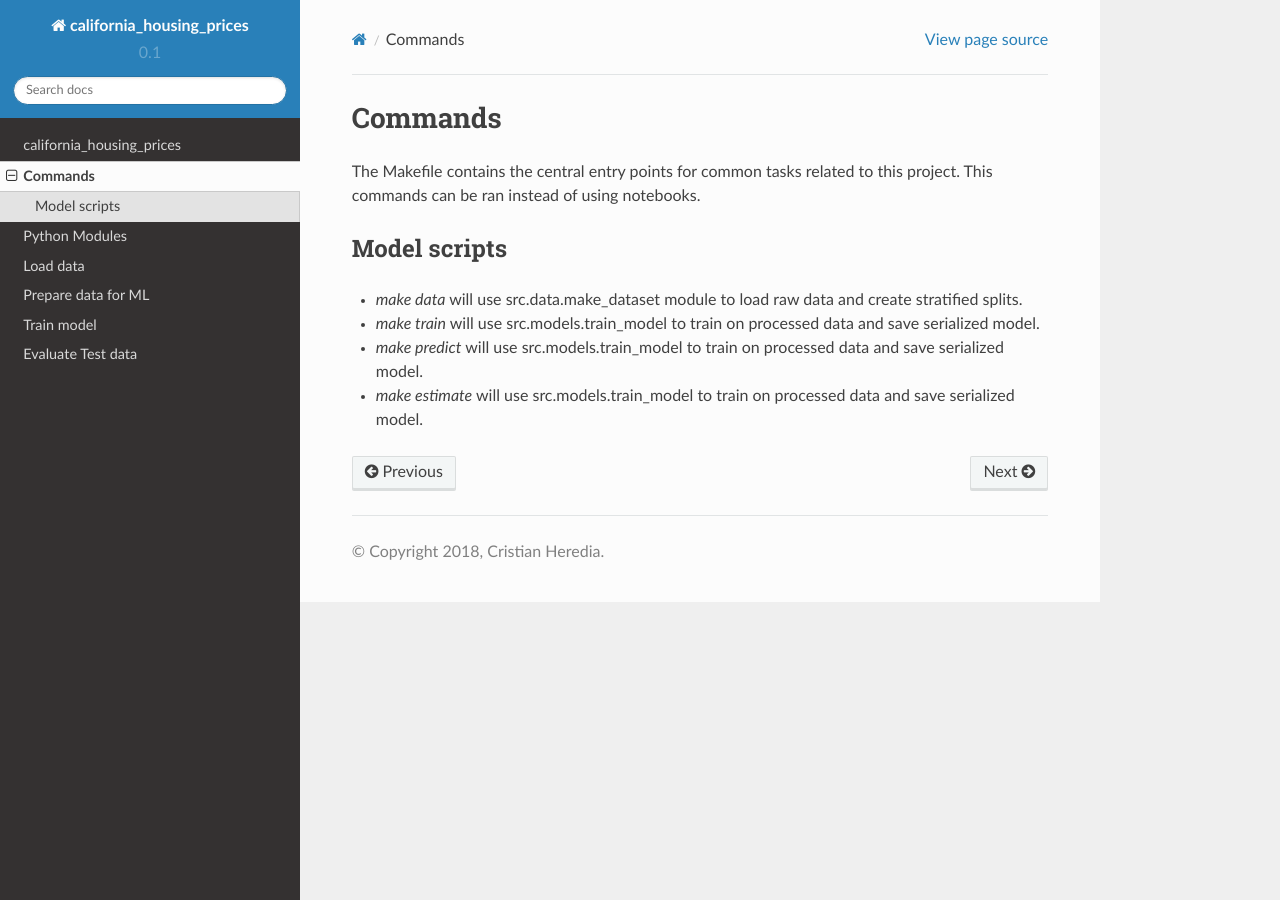
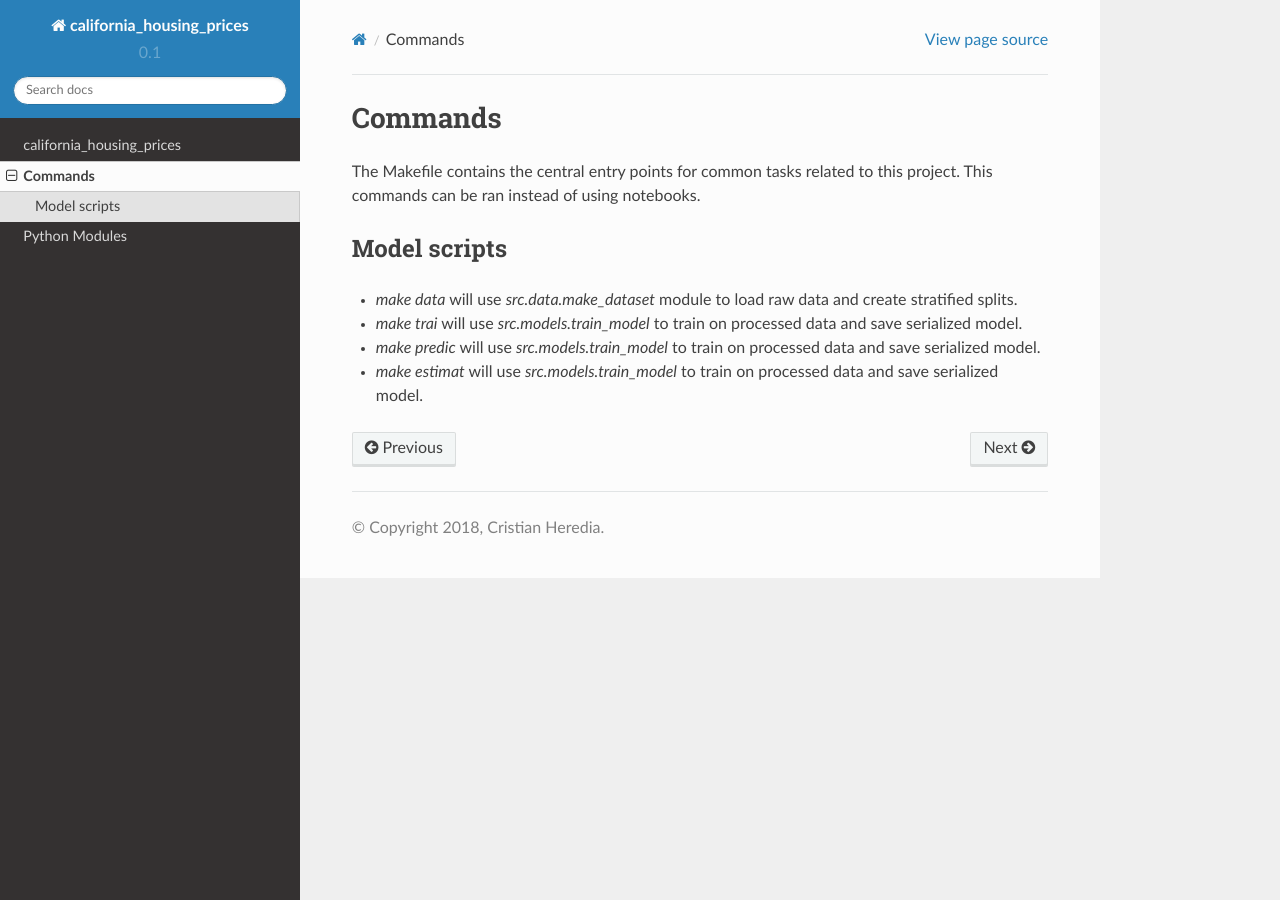
Before and after one commit to caheredia/california_housing_prices, a Sphinx documentation site: the page built from docs/commands.rst, in a window 1280 px wide. Built offline with Sphinx 7.4.7 and the Read the Docs theme 2.0.0, drawn with Linux system fonts in a browser that asks for light colours; pages that are not in the unit, such as notebooks, are missing from menus.

Commit message:
update toc

```diff
--- a/docs/commands.rst
+++ b/docs/commands.rst
@@ -7,7 +7,7 @@ This commands can be ran instead of using notebooks.
 Model scripts
 ^^^^^^^^^^^^^^^^^^
 
-* `make data` will use src.data.make_dataset module to load raw data and create stratified splits.
-* `make train` will use src.models.train_model to train on processed data and save serialized model.
-* `make predict` will use src.models.train_model to train on processed data and save serialized model.
-* `make estimate` will use src.models.train_model to train on processed data and save serialized model.
+* *make data* will use `src.data.make_dataset` module to load raw data and create stratified splits.
+* *make trai* will use `src.models.train_model` to train on processed data and save serialized model.
+* *make predic* will use `src.models.train_model` to train on processed data and save serialized model.
+* *make estimat* will use `src.models.train_model` to train on processed data and save serialized model.
```
Also changed, not shown: docs/index.rst (+1 -10 lines).
